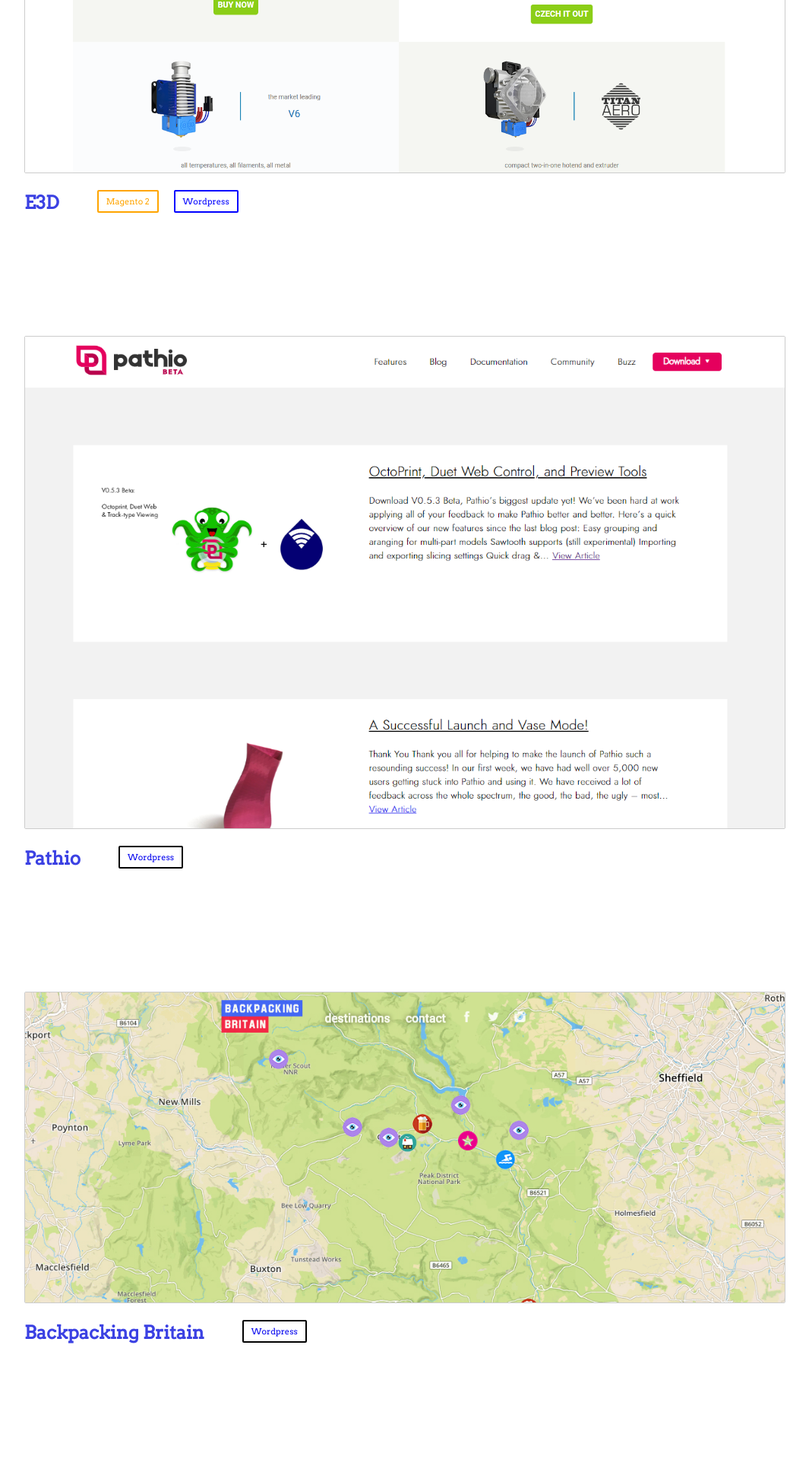
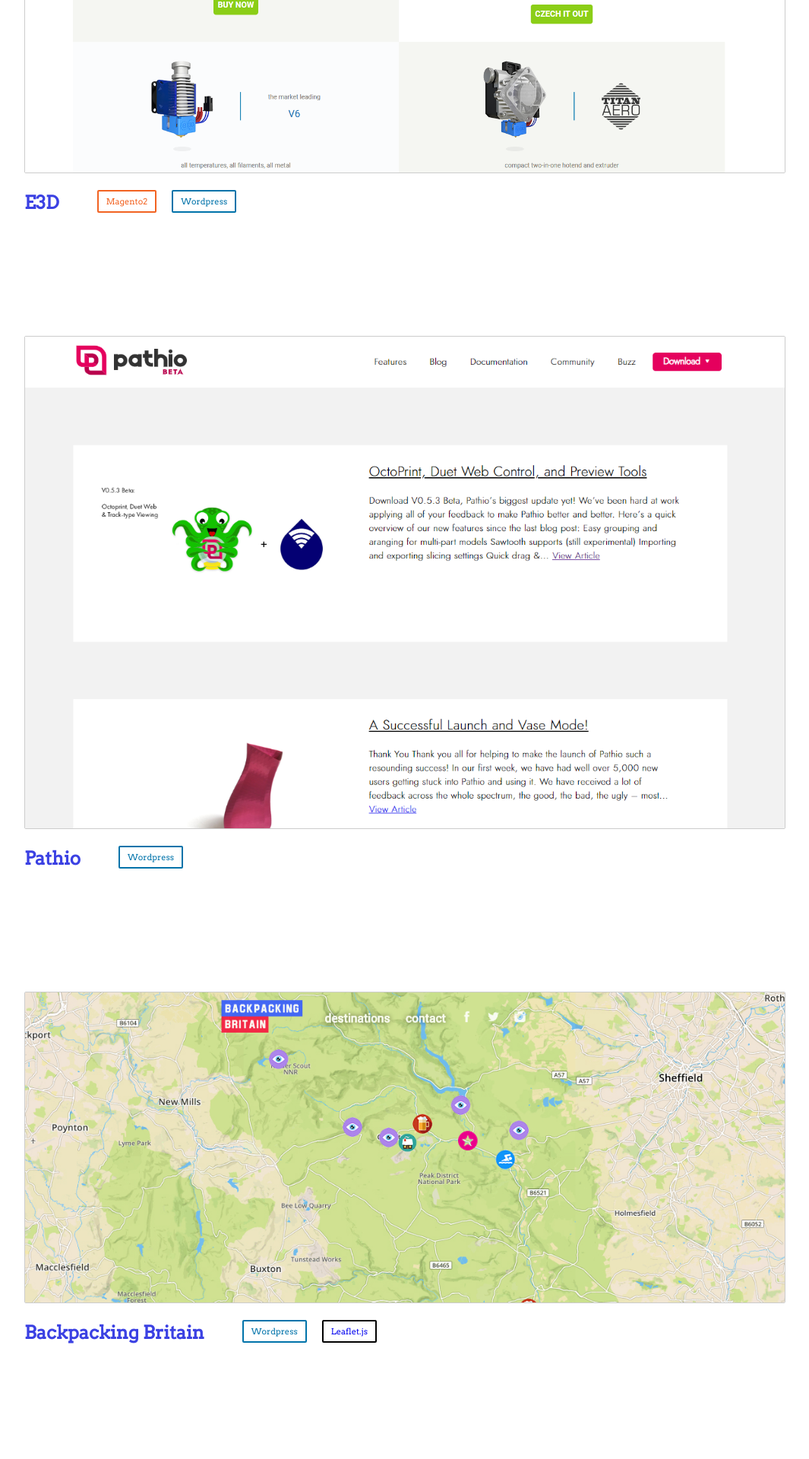
Before and after one commit to ryans1224/ryans1224.github.io, a PHP site: page / in a window 1280 px wide. Shown: the part 555-2475 px from the top of the page at 76% size, without its empty margins (108-1173 px from the left). Run offline with PHP 8.4, Linux system fonts and the light colour scheme.

Commit message:
making wordpress and magento labels correct colour

```diff
--- a/index.html
+++ b/index.html
@@ -29,7 +29,7 @@
                 <img src="img/e3d-online.PNG" />
                 <h2>E3D</h2>
                 <ul class="technologies">
-                    <li class="magento">Magento 2</li>
+                    <li class="magento">Magento2</li>
                     <li class="wordpress">Wordpress</li>
                 </ul>
             </a>
@@ -40,7 +40,7 @@
                 <img src="img/pathio.PNG" />
                 <h2>Pathio</h2>
                 <ul class="technologies">
-                    <li>Wordpress</li>
+                        <li class="wordpress">Wordpress</li>
                 </ul>
             </a>
         </li>
@@ -50,7 +50,8 @@
                 <img src="img/backpackingbritain.jpg" />
                 <h2>Backpacking Britain</h2>
                 <ul class="technologies">
-                    <li>Wordpress</li>
+                        <li class="wordpress">Wordpress</li>
+                        <li>Leaflet.js</li>
                 </ul>
             </a>
         </li>
@@ -61,8 +62,7 @@
             <h2>3D assembly product visualisations</h2>
             <ul class="technologies">
                 <li>Three.js</li>
-                <li>Javascript</li>
-                <li>Wordpress</li>
+                <li>JavaScript</li>
             </ul>
         </li>
 
--- a/styles.css
+++ b/styles.css
@@ -126,12 +126,12 @@
     float:left;
 }
 ul.portfolio-item li ul.technologies li.magento{
-    border-color:orange;
-    color:orange;
+    border-color:#f26322;
+    color:#f26322;
 }
 ul.portfolio-item li ul.technologies li.wordpress{
-    border-color:blue;
-    color:blue;
+    border-color:#0073aa;
+    color:#0073aa;
 }
 
 
```
